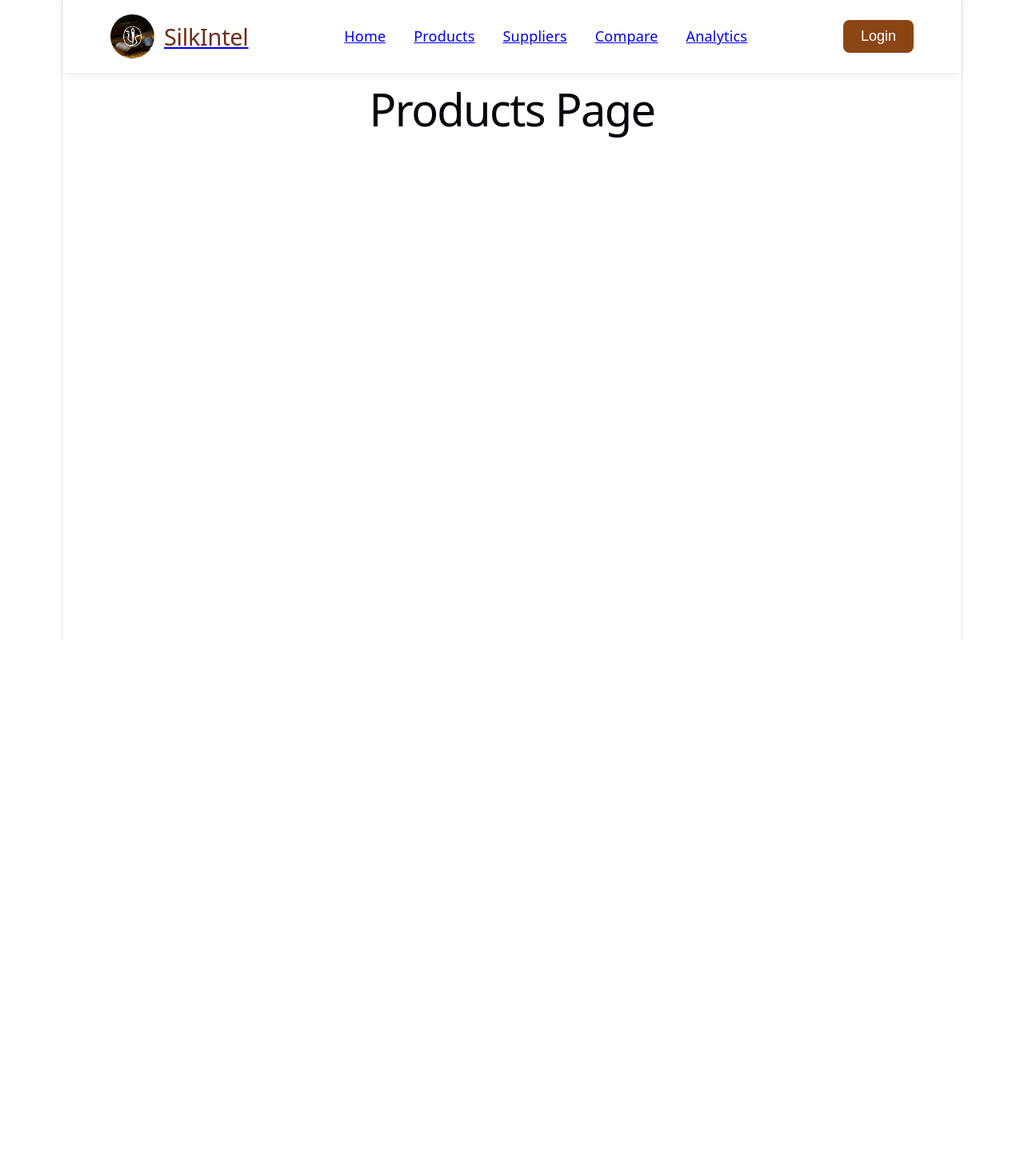
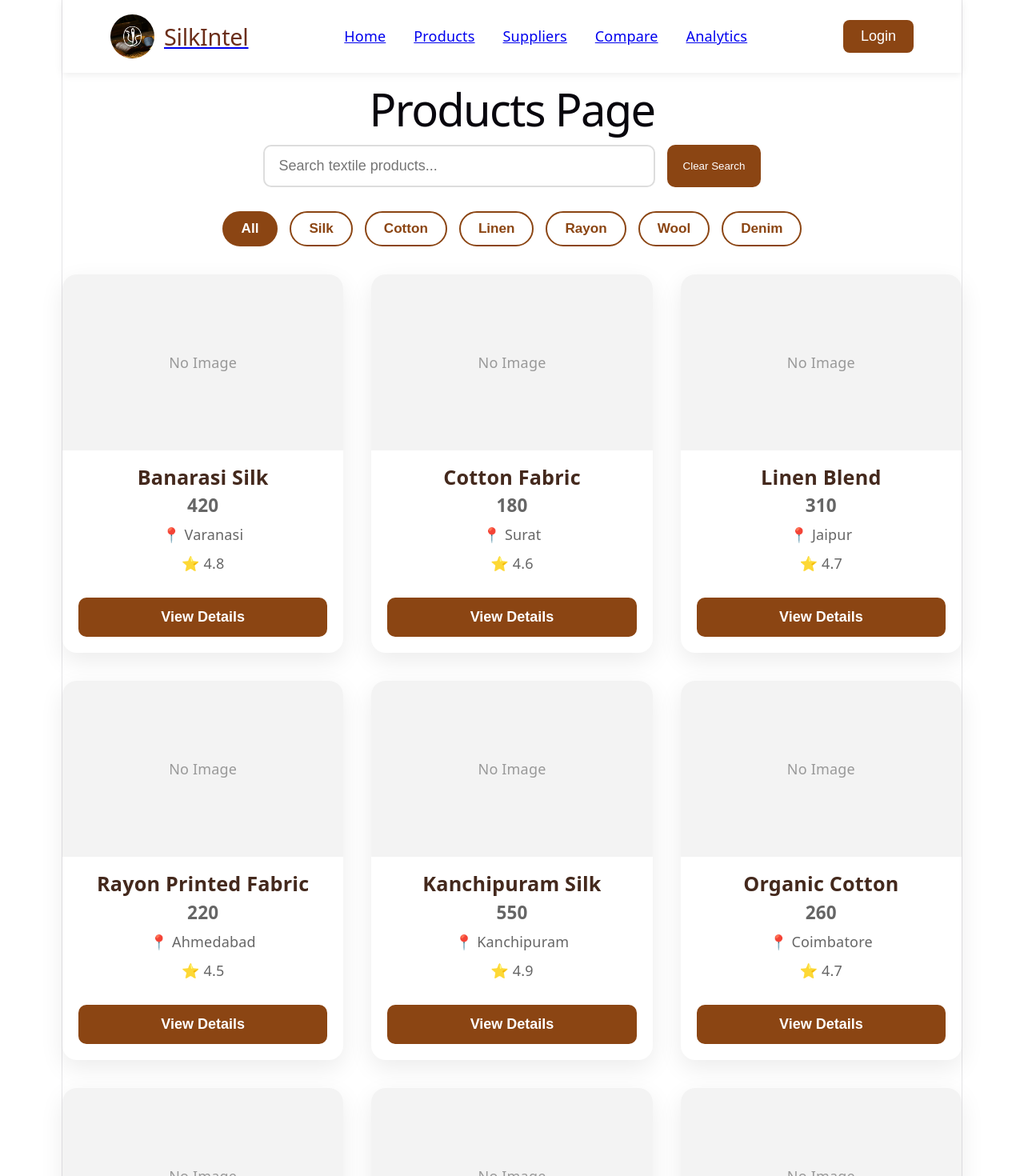
Before and after one commit to developer-krk/silk-intel, a React (Vite) app: page /products in a window 1280 px wide. Shown: the top 1470 px of the page at 80% size. Before the commit the page ends 800 px from the top, so only its background shows below. Built offline with nearby package versions, Linux system fonts and the light colour scheme.

Commit message:
product page completed

```diff
--- /dev/null
+++ b/src/components/CategoryFilter.css
@@ -0,0 +1,36 @@
+.category-filter {
+    display: flex;
+    justify-content: center;
+    flex-wrap: wrap;
+
+    gap: 15px;
+
+    margin-bottom: 35px;
+}
+
+.category-filter button {
+    padding: 10px 22px;
+
+    border: 2px solid #8B4513;
+    border-radius: 25px;
+
+    background: white;
+    color: #8B4513;
+
+    cursor: pointer;
+
+    font-size: 0.95rem;
+    font-weight: 600;
+
+    transition: 0.3s;
+}
+
+.category-filter button:hover {
+    background: #8B4513;
+    color: white;
+}
+
+.category-filter .active {
+    background: #8B4513;
+    color: white;
+}
--- /dev/null
+++ b/src/components/CategoryFilter.jsx
@@ -0,0 +1,30 @@
+import products from "../data/products";
+import "./CategoryFilter.css";
+
+function CategoryButton({ category, selectedCategory, setCategory }) {
+    return (
+        <button
+            className={category === selectedCategory ? "active" : ""}
+            onClick={() => setCategory(category)}>{category}
+        </button>
+    )
+}
+const categories = ["All",
+    ...new Set(products.map((product) => product.category))
+];
+
+function CategoryFilter({selectedCategory, setCategory }) {
+    return (
+        <div className="category-filter">
+            {
+                categories.map((category) => <CategoryButton
+                    key={category}
+                    category={category}
+                    setCategory={setCategory}
+                    selectedCategory={selectedCategory}
+                />)
+            }
+        </div>
+    )
+}
+export default CategoryFilter;
--- a/src/components/FeaturedProducts.jsx
+++ b/src/components/FeaturedProducts.jsx
@@ -15,7 +15,6 @@ function FeaturedProducts() {
         <section className="featured-products">
             <h2>Featured Products</h2>
             <SearchBar search={search} setSearch={setSearch} />
-            <div className="products-grid">
             {
                 filteredProducts.length > 0 ?
                     <ProductGrid products={filteredProducts} />
@@ -25,7 +24,6 @@ function FeaturedProducts() {
                         <p>Try searching for another textile.</p>
                     </div>
             }
-            </div>
         </section>
     );
 }
--- /dev/null
+++ b/src/components/SearchBar.css
@@ -0,0 +1,44 @@
+.search-bar {
+    display: flex;
+    justify-content: center;
+    margin: 30px 0;
+}
+
+.search-bar input {
+    width: 450px;
+    padding: 14px 18px;
+
+    font-size: 1rem;
+
+    border: 2px solid #ddd;
+    border-radius: 10px;
+
+    outline: none;
+
+    transition: 0.3s;
+}
+
+.search-bar input:focus {
+    border-color: #8B4513;
+    box-shadow: 0 0 10px rgba(139, 69, 19, 0.2);
+}
+
+.search-bar button {
+    margin-left: 15px;
+
+    padding: 14px 20px;
+
+    border: none;
+    border-radius: 10px;
+
+    background: #8B4513;
+    color: white;
+
+    cursor: pointer;
+
+    transition: 0.3s;
+}
+
+.search-bar button:hover {
+    background: #6f360f;
+}
--- a/src/components/SearchBar.jsx
+++ b/src/components/SearchBar.jsx
@@ -1,4 +1,4 @@
-
+import "./SearchBar.css"
     function SearchBar({search,setSearch}) {
         console.log(search);
         return (
--- a/src/data/products.js
+++ b/src/data/products.js
@@ -2,81 +2,91 @@ const products = [
     {
         id: 1,
         name: "Banarasi Silk",
+        category: "Silk",
         city: "Varanasi",
-        price: "₹420/m",
+        price: 420,
         rating: 4.8,
         image: ""
     },
     {
         id: 2,
         name: "Cotton Fabric",
+        category: "Cotton",
         city: "Surat",
-        price: "₹180/m",
+        price: 180,
         rating: 4.6,
         image: ""
     },
     {
         id: 3,
         name: "Linen Blend",
+        category: "Linen",
         city: "Jaipur",
-        price: "₹310/m",
+        price: 310,
         rating: 4.7,
         image: ""
     },
     {
         id: 4,
-        name: "Rayon Fabric",
+        name: "Rayon Printed Fabric",
+        category: "Rayon",
         city: "Ahmedabad",
-        price: "₹160/m",
+        price: 220,
         rating: 4.5,
         image: ""
     },
     {
         id: 5,
-        name: "Chanderi Silk",
-        city: "Chanderi",
-        price: "₹520/m",
+        name: "Kanchipuram Silk",
+        category: "Silk",
+        city: "Kanchipuram",
+        price: 550,
         rating: 4.9,
         image: ""
     },
     {
         id: 6,
-        name: "Khadi Cotton",
-        city: "Bhuj",
-        price: "₹250/m",
+        name: "Organic Cotton",
+        category: "Cotton",
+        city: "Coimbatore",
+        price: 260,
+        rating: 4.7,
+        image: ""
+    },
+    {
+        id: 7,
+        name: "Pure Linen",
+        category: "Linen",
+        city: "Ludhiana",
+        price: 390,
+        rating: 4.8,
+        image: ""
+    },
+    {
+        id: 8,
+        name: "Designer Rayon",
+        category: "Rayon",
+        city: "Surat",
+        price: 240,
         rating: 4.4,
         image: ""
     },
     {
-        id: 7,
-        name: "Organza Fabric",
-        city: "Delhi",
-        price: "₹380/m",
-        rating: 4.7,
-        image: ""
-    },
-    {
-        id: 8,
-        name: "Velvet Fabric",
-        city: "Ludhiana",
-        price: "₹460/m",
-        rating: 4.8,
-        image: ""
-    },
-    {
         id: 9,
-        name: "Denim Fabric",
-        city: "Mumbai",
-        price: "₹290/m",
-        rating: 4.6,
+        name: "Merino Wool",
+        category: "Wool",
+        city: "Shimla",
+        price: 640,
+        rating: 4.9,
         image: ""
     },
     {
         id: 10,
-        name: "Georgette Fabric",
-        city: "Kolkata",
-        price: "₹340/m",
-        rating: 4.7,
+        name: "Denim Fabric",
+        category: "Denim",
+        city: "Ahmedabad",
+        price: 340,
+        rating: 4.6,
         image: ""
     }
 ];
--- a/src/pages/Products.jsx
+++ b/src/pages/Products.jsx
@@ -1,6 +1,29 @@
+import SearchBar from "../components/SearchBar";
+import ProductGrid from "../components/ProductGrid";
+import { useState } from "react";
+import products from "../data/products";
+import CategoryFilter from "../components/CategoryFilter";
+
 function Products() {
+    const [search, setSearch] = useState("");
+    const [selectedCategory, setCategory] = useState("All");
+    const filteredProducts = products.filter((product) => {
+        const matchesSearch =
+            product.name
+                .toLowerCase()
+                .includes(search.toLowerCase());
+        const matchesCategory =
+            selectedCategory === "All" ||
+            product.category === selectedCategory;
+        return matchesSearch && matchesCategory;
+    });
     return (
-        <h1>Products Page</h1>
+        <div>
+            <h1>Products Page</h1>
+            <SearchBar search={search} setSearch={setSearch} />
+            <CategoryFilter selectedCategory={selectedCategory} setCategory={setCategory} />
+            <ProductGrid products={filteredProducts} />
+        </div>
     );
 }
 
```
Lines whose indentation alone changed are shown as unchanged.
